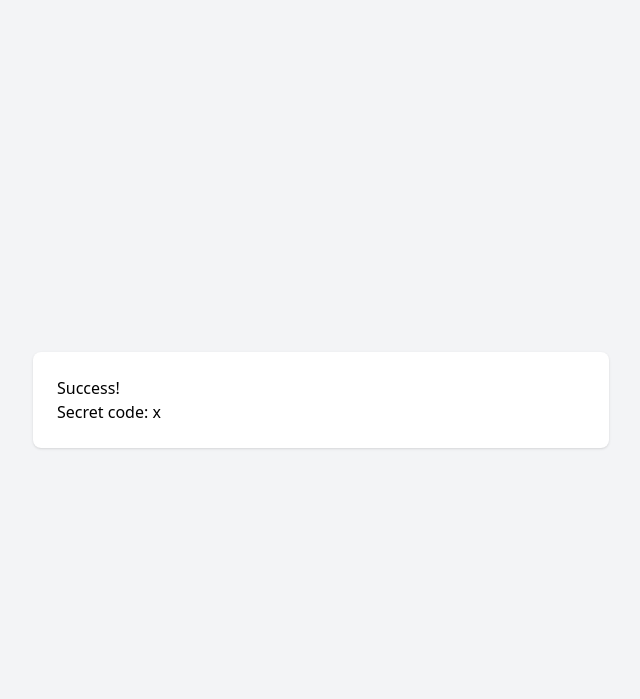
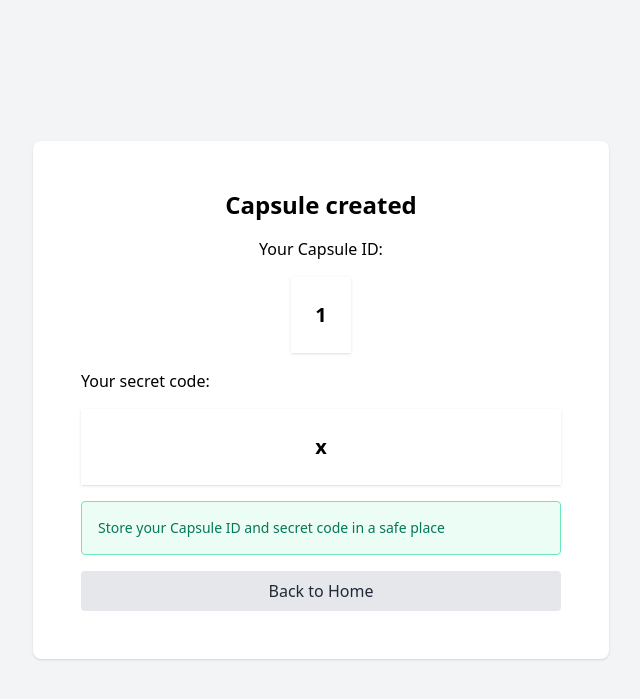
Before and after one commit to Whrtn/timecapsule, a Django app: template capsules/templates/capsules/capsule_created.html in a window 1280 px wide. Shown: the top 699 px of the page, without its empty margins (319-959 px from the left). Run offline with Django 5.2, Linux system fonts and the light colour scheme; the template is opened without the code that fills it: most values are stand-ins (such as "Sample title", 1, 10 or a date in 2020); some libraries are stand-ins or nearby versions.

Commit message:
success screen

```diff
--- a/capsules/templates/capsules/capsule_created.html
+++ b/capsules/templates/capsules/capsule_created.html
@@ -2,6 +2,18 @@
 {% block title %}Success - Capsule Created{% endblock %}
 {%  block content %}
     {% csrf_token %}
-    <h1>Success!</h1>
-  <p>Secret code: {{ secret_code }}</p>
+  <div class="flex flex-col items-center justify-center space-y-4 p-6 bg-white rounded-lg w-full">
+    <h1 class="text-2xl font-semibold">Capsule created</h1>
+    <p>Your Capsule ID:</p>
+    <p class="font-semibold text-xl shadow p-6">{{ capsule_id }}</p>
+    <p class="text-left w-full">Your secret code:</p>
+    <p class="font-semibold text-xl shadow p-6 w-full text-center">{{ secret_code }}</p>
+    <div class="flex items-start p-4 bg-emerald-50 border border-emerald-300 rounded w-full">
+      <p class="text-sm text-emerald-700">Store your Capsule ID and secret code in a safe place</p>
+    </div>
+    <a href="/"
+  class="w-full text-center mt-4 bg-gray-200 text-gray-800 px-4 py-2 rounded hover:bg-gray-300 transition">
+  Back to Home
+</a>
+  </div>
 {% endblock %}
--- a/capsules/views.py
+++ b/capsules/views.py
@@ -11,7 +11,7 @@ def create_capsule(request):
         form = MessageForm(request.POST)
         if form.is_valid():
             message = form.save()
-            return render(request, 'capsules/capsule_created.html', {'secret_code': message.secret_code})
+            return render(request, 'capsules/capsule_created.html', {'secret_code': message.secret_code, 'capsule_id': message.id})
     else:
         form = MessageForm()
     return render(request, 'capsules/create_capsule.html', {'form': form})
```
